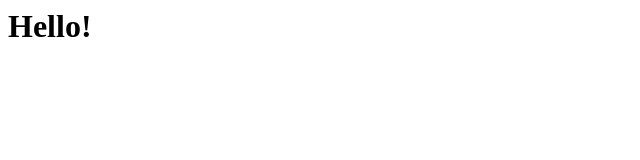
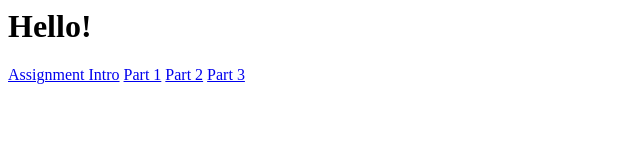
Before and after one commit to comp501-group/assignment3-website, a plain HTML site: page index.html in a window 1280 px wide. Shown: the whole page, without its empty margins (0-640 px from the left). Drawn offline with Linux system fonts and the light colour scheme.

Commit message:
Update index.html

```diff
--- a/index.html
+++ b/index.html
@@ -1 +1,22 @@
 <h1>Hello!</h1>
+<div id="navbar">
+    <a href="#top">Assignment Intro</a>
+    <a href="#1">Part 1</a>
+    <a href="#2">Part 2</a>
+    <a href="#3">Part 3</a>
+  </div>
+  <script>
+    window.onscroll = function() {myFunction()};
+
+    var navbar = document.getElementById("navbar");
+    var sticky = navbar.offsetTop;
+
+    function myFunction() {
+      if (window.pageYOffset >= sticky) {
+        navbar.classList.add("sticky")
+      } else {
+        navbar.classList.remove("sticky");
+      }
+    }
+    </script>
+<br>
```
